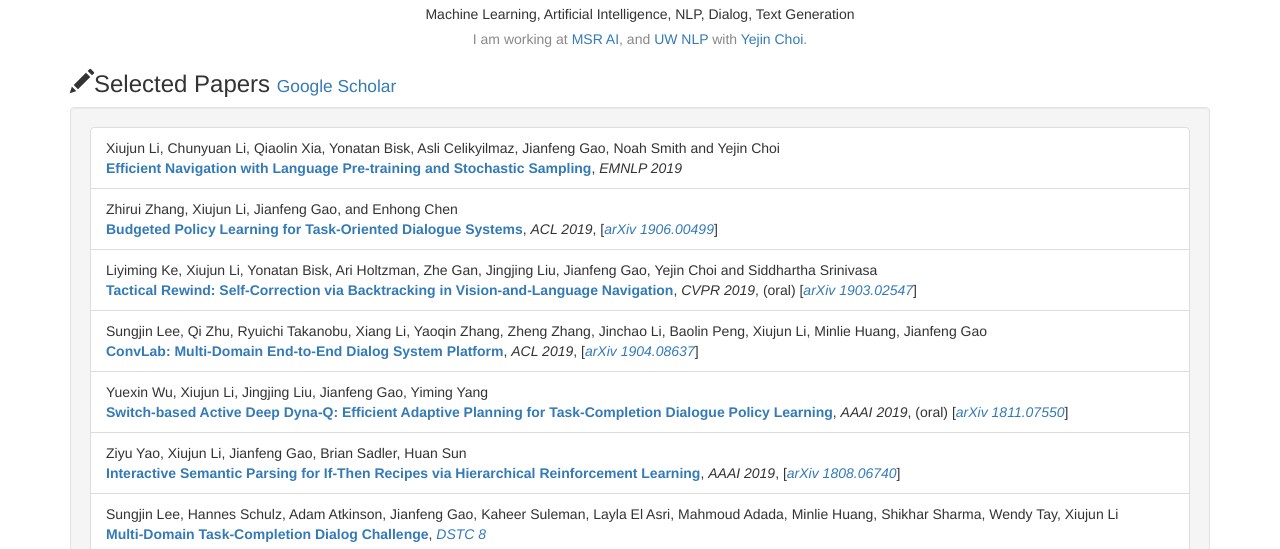
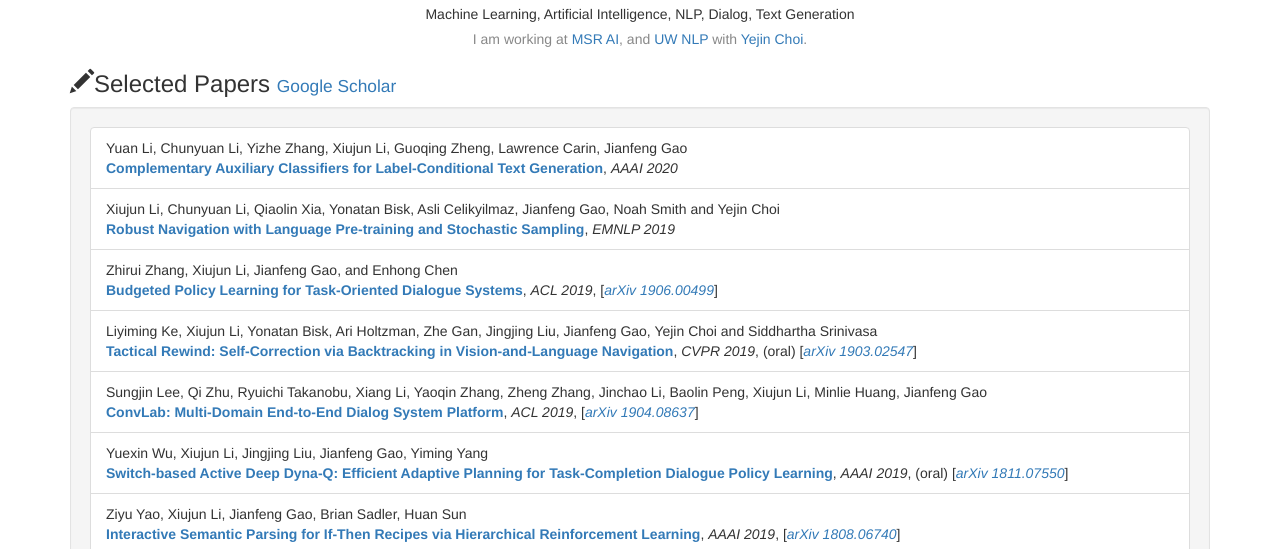
Before and after one commit to xjli/xjli.github.io, a plain HTML site: page index.html in a window 1280 px wide. Shown: the part 251-800 px from the top of the page. Drawn offline with nearby package versions, Linux system fonts and the light colour scheme.

Commit message:
new paper

```diff
--- a/index.html
+++ b/index.html
@@ -43,8 +43,13 @@
     <div class="well">
 	<ul class="list-group">
 	  <li class="list-group-item">
+	    Yuan Li, Chunyuan Li, Yizhe Zhang, Xiujun Li, Guoqing Zheng, Lawrence Carin, Jianfeng Gao<br>
+	    <strong class="text-primary"><a href="http://people.ee.duke.edu/~lcarin/AAAI_LiY_6828.pdf" target="_blank">Complementary Auxiliary Classifiers for Label-Conditional Text Generation</a></strong>,
+	    <em>AAAI 2020</em>
+	  </li>
+	  <li class="list-group-item">
 	    Xiujun Li, Chunyuan Li, Qiaolin Xia, Yonatan Bisk, Asli Celikyilmaz, Jianfeng Gao, Noah Smith and Yejin Choi<br>
-	    <strong class="text-primary"><a href="" target="_blank">Efficient Navigation with Language Pre-training and Stochastic Sampling</a></strong>,
+	    <strong class="text-primary"><a href="https://arxiv.org/abs/1909.02244" target="_blank">Robust Navigation with Language Pre-training and Stochastic Sampling</a></strong>,
 	    <em>EMNLP 2019</em>
 	  </li>
 	  <li class="list-group-item">
```
